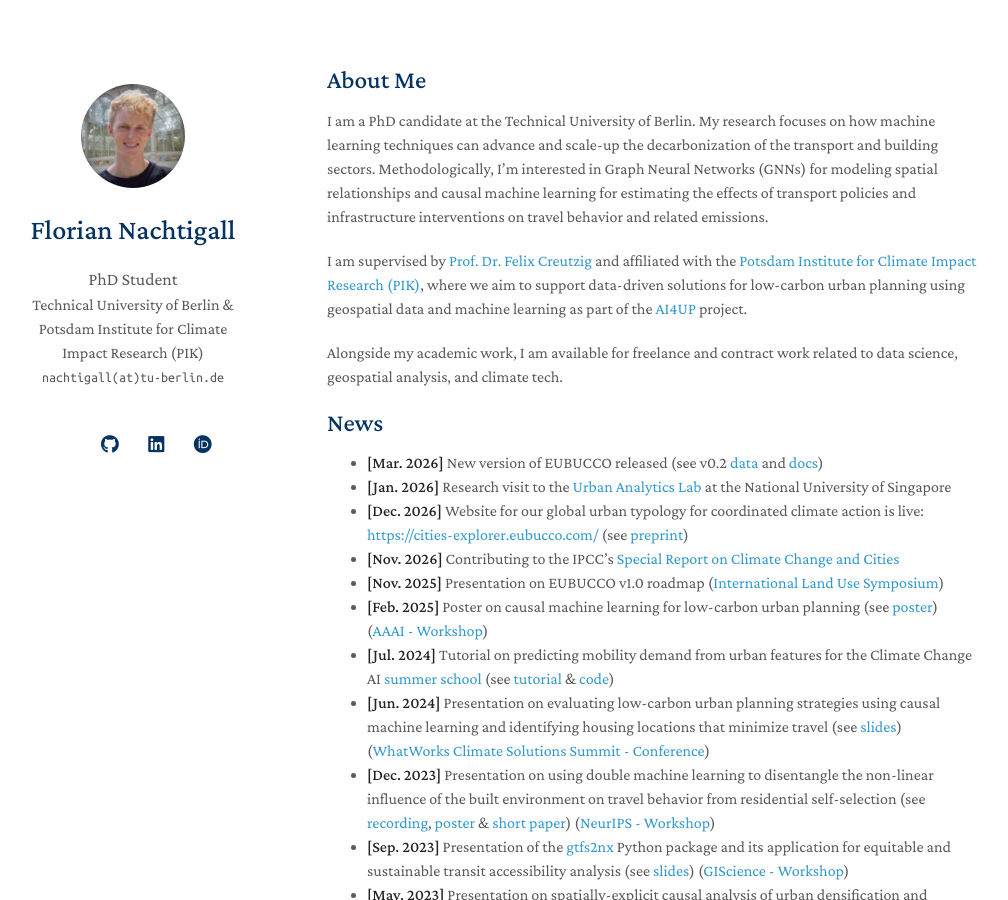
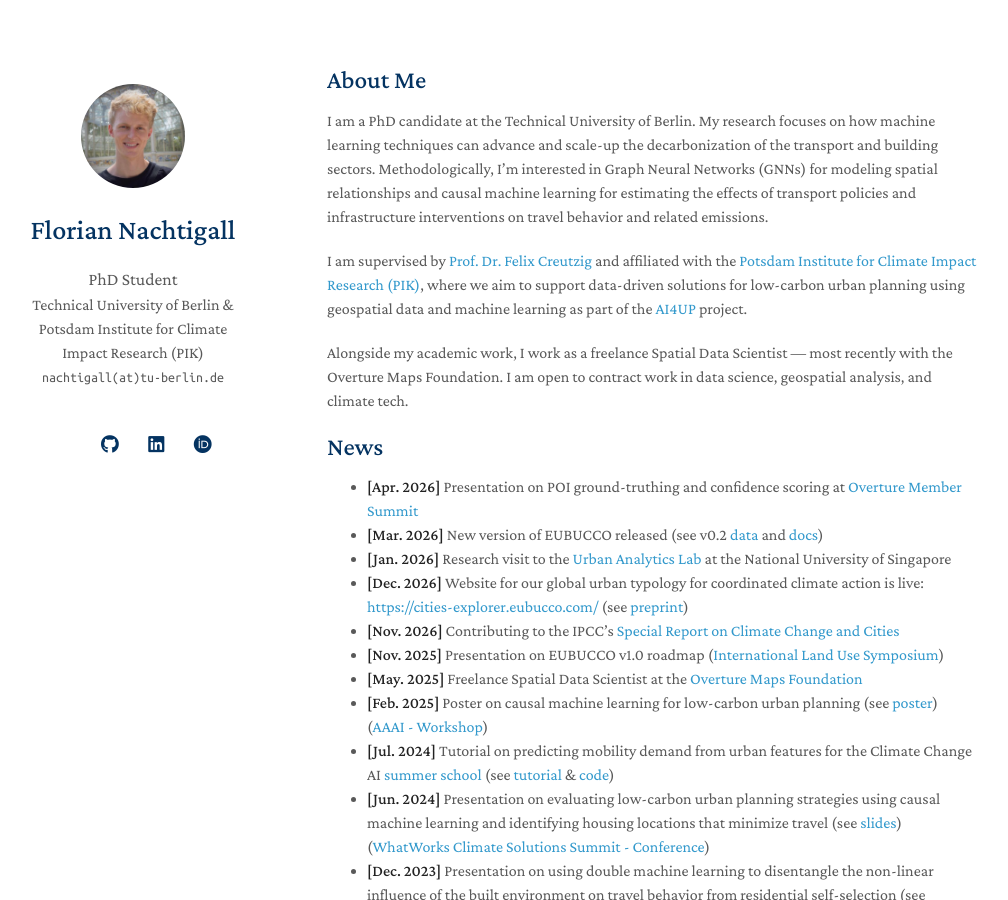
Before and after one commit to FlorianNachtigall/floriannachtigall.github.io, a Jekyll site: the page built from index.md, in a window 1280 px wide and 900 px high. Shown: the whole window, without its empty margins (143-1151 px from the left). Built offline with Jekyll 4.4.1, drawn with Linux system fonts in a browser that asks for light colours; nearby versions of some CDN libraries; a style sheet for code colours, icons or effects is not loaded; our own code applies the rules of GitHub Pages for plain Markdown files.

Commit message:
Mention Overture affiliation and add Member Summit presentation to News

```diff
--- a/index.md
+++ b/index.md
@@ -8,15 +8,18 @@ I am a PhD candidate at the Technical University of Berlin. My research focuses
 
 I am supervised by [Prof. Dr. Felix Creutzig](https://www.pik-potsdam.de/members/creutzig) and affiliated with the [Potsdam Institute for Climate Impact Research (PIK)](https://www.pik-potsdam.de/en/institute/departments/climate-economics-and-policy/research/cities-data-science-and-sustainable-planning/cities-data-science-and-sustainable-planning), where we aim to support data-driven solutions for low-carbon urban planning using geospatial data and machine learning as part of the [AI4UP](https://github.com/ai4up/) project.
 
-Alongside my academic work, I am available for freelance and contract work related to data science, geospatial analysis, and climate tech.
+Alongside my academic work, I work as a freelance Spatial Data Scientist — most recently with the Overture Maps Foundation. I am open to contract work in data science, geospatial analysis, and climate tech.
+
 
 
 ## News
+- **[Apr. 2026]** Presentation on POI ground-truthing and confidence scoring at [Overture Member Summit](https://events.linuxfoundation.org/overture-member-summit/program/schedule/)
 - **[Mar. 2026]** New version of EUBUCCO released (see v0.2 [data](https://eubucco.com/files/v0.2/) and [docs](https://docs.eubucco.com/v0.2/))
 - **[Jan. 2026]** Research visit to the [Urban Analytics Lab](https://ual.sg/) at the National University of Singapore
 - **[Dec. 2026]** Website for our global urban typology for coordinated climate action is live: [https://cities-explorer.eubucco.com/](https://cities-explorer.eubucco.com/) (see  [preprint](https://doi.org/10.21203/rs.3.rs-8363797/v1))
 - **[Nov. 2026]** Contributing to the IPCC's [Special Report on Climate Change and Cities](https://www.ipcc.ch/report/special-report-on-climate-change-and-cities/)
 - **[Nov. 2025]** Presentation on EUBUCCO v1.0 roadmap ([International Land Use Symposium](https://ilus2025.ioer.info/))
+- **[May. 2025]** Freelance Spatial Data Scientist at the [Overture Maps Foundation](https://overturemaps.org/)
 - **[Feb. 2025]** Poster on causal machine learning for low-carbon urban planning (see [poster](https://floriannachtigall.github.io/assets/files/aaai-ai4up-2025-poster.pdf)) ([AAAI - Workshop](https://ai-for-urban-planning.github.io/AAAI25-workshop))
 - **[Jul. 2024]** Tutorial on predicting mobility demand from urban features for the Climate Change AI [summer school](https://www.climatechange.ai/events/summer_school2024#virtual-summer-school) (see [tutorial](https://www.climatechange.ai/tutorials?search=id:predicting-mobility-demand) & [code](https://github.com/climatechange-ai-tutorials/mobility-demand))
 - **[Jun. 2024]** Presentation on evaluating low-carbon urban planning strategies using causal machine learning and identifying housing locations that minimize travel (see [slides](https://floriannachtigall.github.io/assets/files/wwcs-2024-slides.pdf)) ([WhatWorks Climate Solutions Summit - Conference](https://whatworksclimate.solutions/session/21-urban-typologies/))
```
